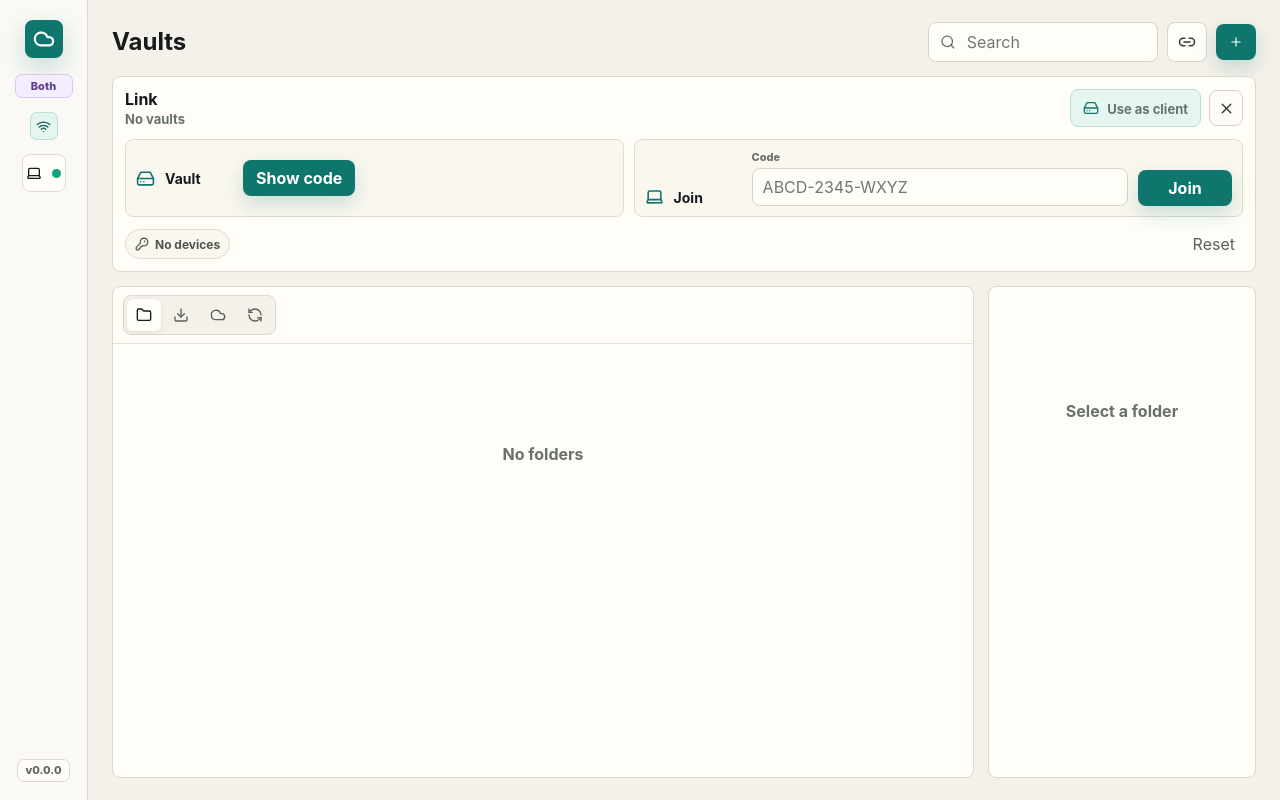
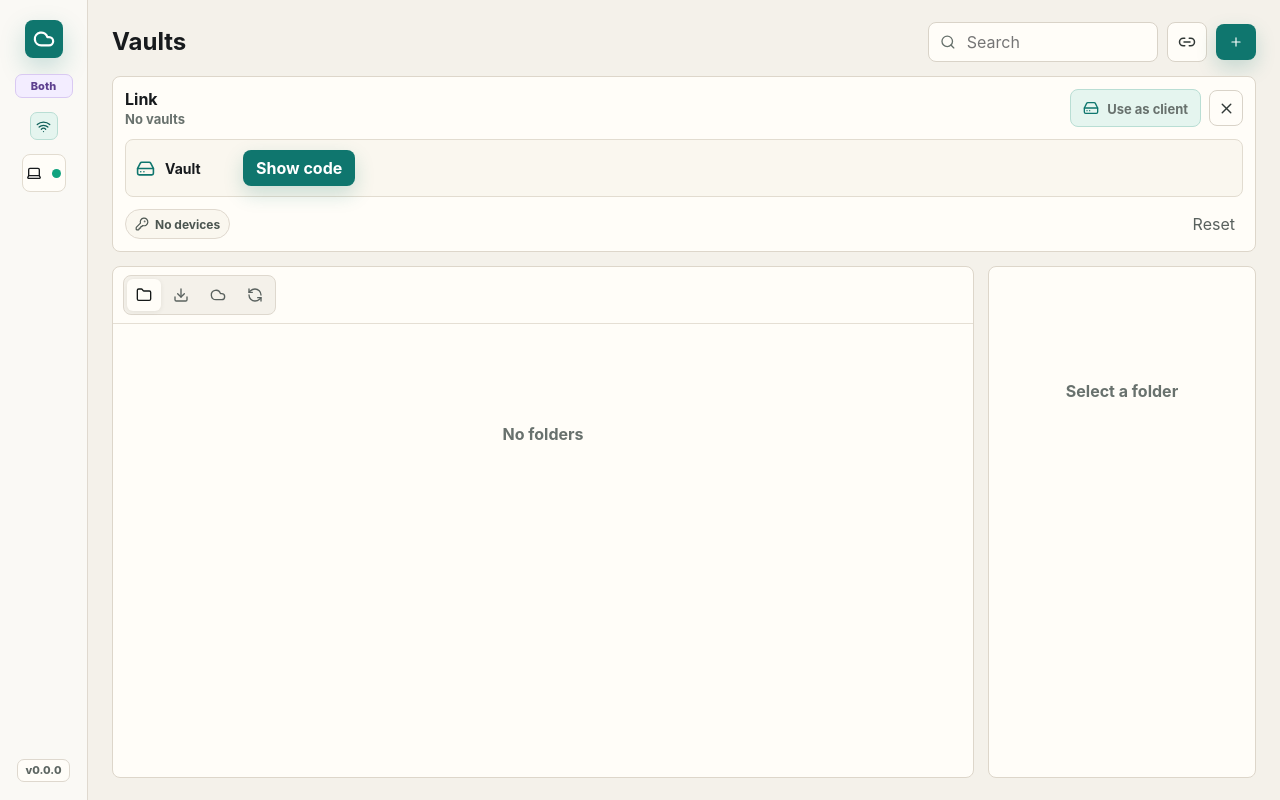
Before and after one commit to nandoanalog/nubem-drive, a React (Vite) app: page / in a window 1280 px wide. Both pictures are taken after a click on the button 1187 px from the left and 42 px from the top of the page. Built offline with nearby package versions, Linux system fonts and the light colour scheme.

Commit message:
Show only role-relevant link card

```diff
--- a/package.json
+++ b/package.json
@@ -1,7 +1,7 @@
 {
   "name": "nubem-drive",
   "private": true,
-  "version": "0.0.27",
+  "version": "0.0.28",
   "description": "Private folder cloud desktop app.",
   "author": "Nando <nando@nubem.org>",
   "homepage": "https://drive.nubem.org",
--- a/src/App.css
+++ b/src/App.css
@@ -391,6 +391,10 @@ button:disabled {
   display: grid;
   grid-template-columns: minmax(0, 0.9fr) minmax(0, 1.1fr);
   gap: 10px;
+}
+
+.pair-grid.single {
+  grid-template-columns: minmax(0, 1fr);
 }
 
 .pair-card {
--- a/src/App.tsx
+++ b/src/App.tsx
@@ -883,16 +883,12 @@ function PairPanel({
         </div>
       </div>
 
-      <div className="pair-grid">
+      <div className="pair-grid single">
+        {isServer ? (
           <div className="pair-card">
             <HardDrive size={19} />
             <strong>Vault</strong>
-          <button
-            className="primary-button"
-            disabled={busy === 'code' || !isServer}
-            onClick={onCreateCode}
-            title={isServer ? undefined : 'Set this PC as server'}
-          >
+            <button className="primary-button" disabled={busy === 'code'} onClick={onCreateCode}>
               {busy === 'code' ? '...' : selectedFolder?.code ? 'Copy code' : 'Show code'}
             </button>
             {selectedFolder?.code ? (
@@ -905,7 +901,7 @@ function PairPanel({
               </button>
             ) : null}
           </div>
-
+        ) : (
           <form className="pair-card pair-form" onSubmit={onJoin}>
             <Laptop size={19} />
             <strong>Join</strong>
@@ -925,6 +921,7 @@ function PairPanel({
               {busy === 'join' ? '...' : 'Join'}
             </button>
           </form>
+        )}
       </div>
 
       <div className="pair-footer">
```
Also changed, not shown: site/latest.json (+5 -5 lines), 1 other file (tests, documents, lock files or other folders). Lines whose indentation alone changed are shown as unchanged.
